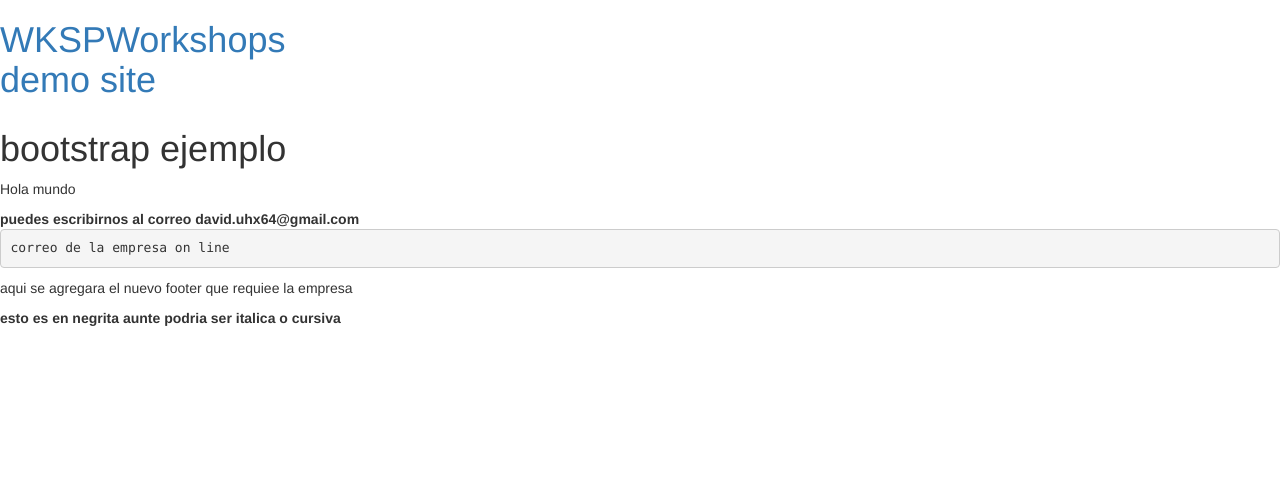
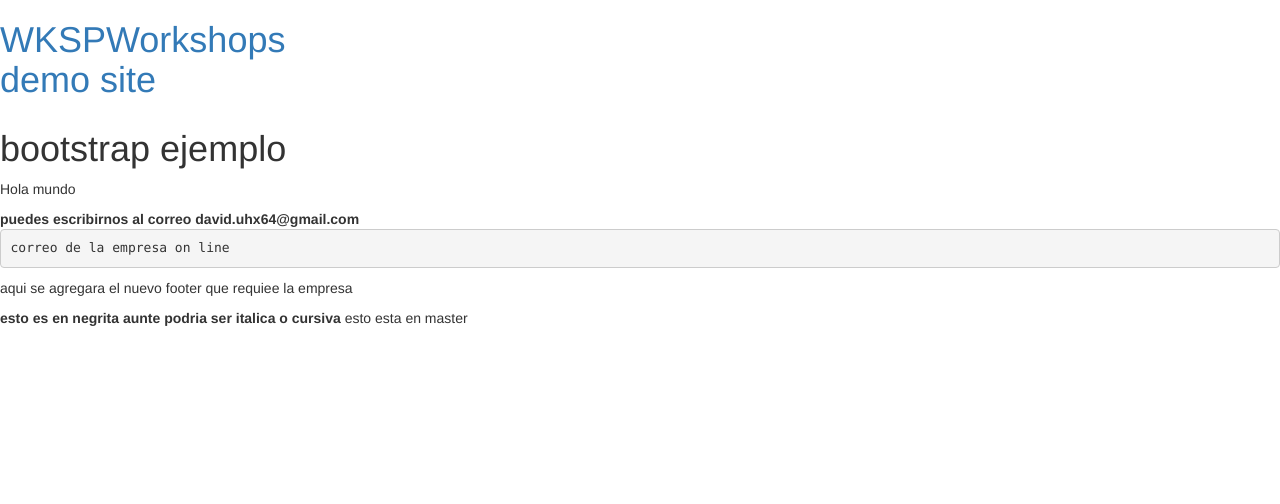
Before and after one commit to DavidUntama/bootstrap, a PHP site: page / in a window 1280 px wide. Shown: the top 504 px of the page. Run offline with PHP 8.4, Linux system fonts and the light colour scheme.

Commit message:
esto esta en master

```diff
--- a/index.php
+++ b/index.php
@@ -24,6 +24,7 @@
 
 	<p>aqui se agregara el nuevo footer que requiee la empresa</p>
 	<b>esto es en negrita aunte podria ser italica o cursiva</b>
+	esto esta en master
 
 	<?php include 'inc/footer_common.php'; ?>
 </body>
```
